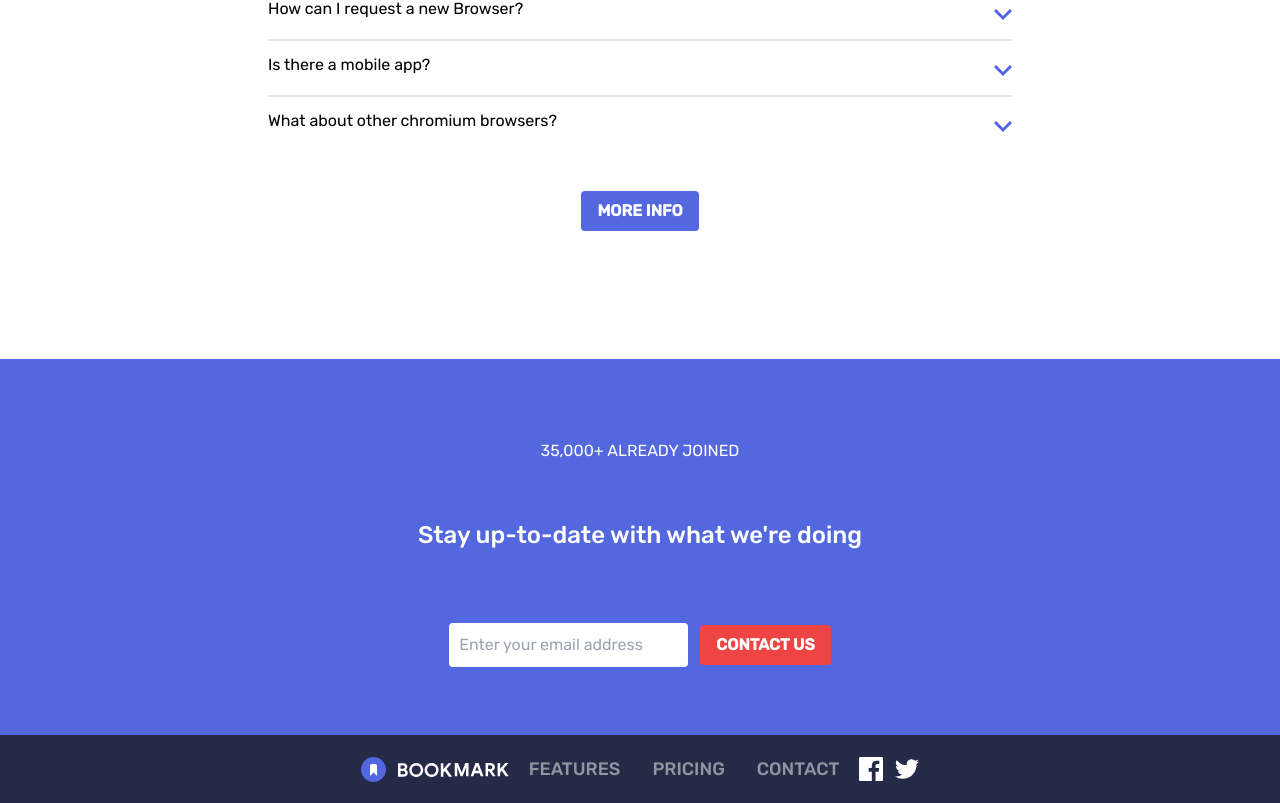
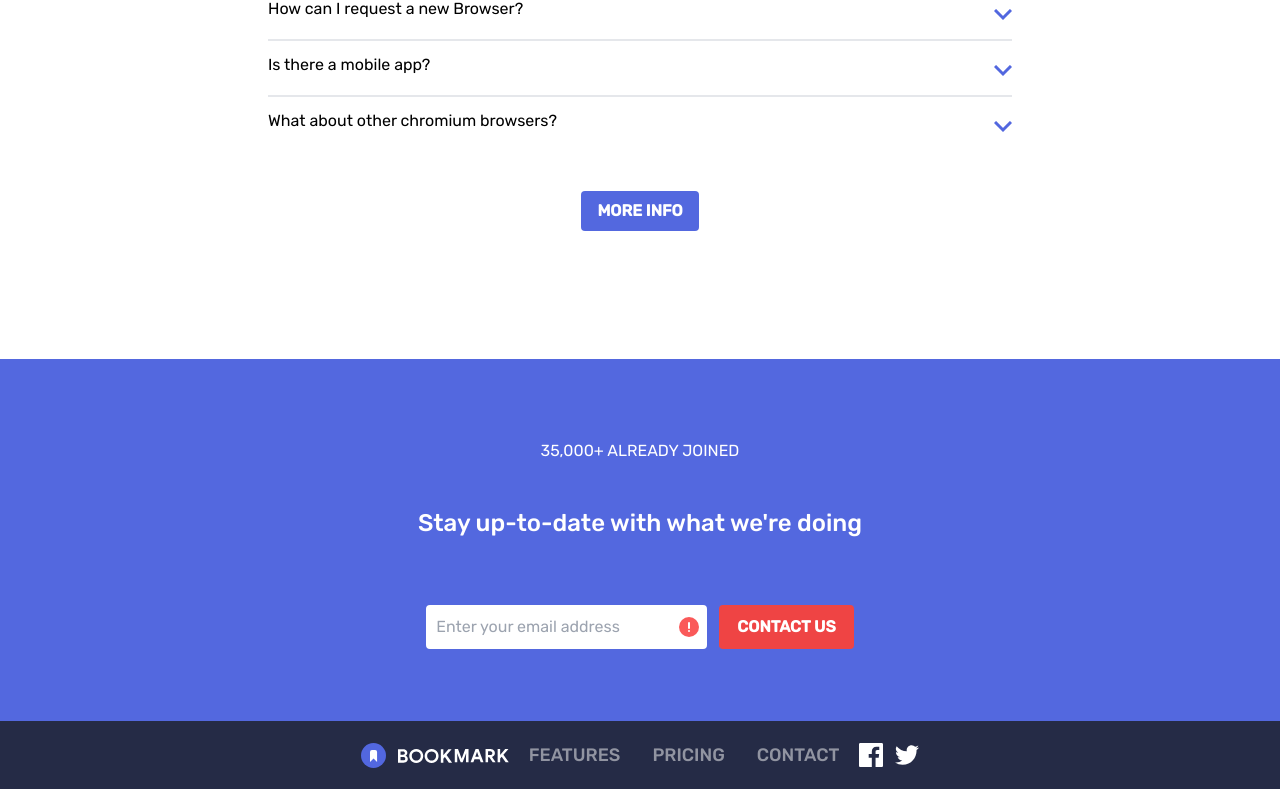
Before and after one commit to kenghtt/bookmark-landing-page, a React (Vite) app: page / in a window 1280 px wide. Shown: the part 2333-3136 px from the top of the page. Built offline with nearby package versions, Linux system fonts and the light colour scheme.

Commit message:
Add validation

```diff
--- a/src/components/layout/ContactUsForm/ContactUsForm.jsx
+++ b/src/components/layout/ContactUsForm/ContactUsForm.jsx
@@ -4,9 +4,10 @@ import validator from "validator";
 function ContactUsForm() {
     const [isValidEmail, setIsValidEmail] = useState(true);
 
+    let emailBorder = isValidEmail ? 'border-white' : 'border-red-500';
+    let rounded = isValidEmail ? 'rounded' : 'rounded-t';
     const validateEmail = (e) => {
-        var email = e.target.parentElement.querySelector('input').value
-
+        var email = e.target.parentElement.parentElement.querySelector('input').value
 
         if (validator.isEmail(email)) {
             setIsValidEmail(true);
@@ -19,21 +20,32 @@ function ContactUsForm() {
     };
     return (
         <div className="bg-softBlue   mt-[10%] w-auto">
-            <div className="grid grid-rows-3 text-center pb-[5%] ">
+            <div className="grid grid-rows-3 text-center pb-[3%] ">
                 <div className="mt-20">
                     <p className="text-white">35,000+ ALREADY JOINED</p>
                 </div>
-                <div className="mt-14">
+                <div className="mt-10">
                     <h1 className="text-white font-medium ">Stay up-to-date with what we're doing</h1>
                 </div>
-                <section className="mt-14 h-[100%]" onSubmit='return false'>
-                    <form className='h-[100%]'>
-                        <input type="email" className="py-2 px-2 border-2 border-white rounded mr-3" id="lname"
-                               name="lname" placeholder="Enter your email address" />
-                        {/*<span className="text-xs text-red-700" id="passwordHelp">Your password is too short.</span>*/}
+                <section className="mt-5 h-[100%]" onSubmit='return false'>
+                    <form className='flex flex-row h-[100%] justify-center'>
+                        <div className="grid grid-rows-2 relative self-center mr-3">
+                            <input type="email" className={`py-2 pl-2 pr-[50px] border-2 border-white ${rounded} ${emailBorder}`}
+                                   id="lname" name="lname" placeholder="Enter your email address"/>
+                            <img className='absolute right-2 top-3' src="../images/icon-error.svg" alt="error icon"/>
 
-                        <button type='button'  onClick={e => validateEmail(e)} className="py-2 btn btn-primary self-center bg-red-500 ">Contact Us
-                        </button>
+                            {
+                                !isValidEmail &&
+                                <span className="text-xs text-white bg-red-500 h-5 text-left pl-2" id="passwordHelp">Whoops, make sure it's an email</span>
+
+                            }
+                        </div>
+                        <div className="grid grid-rows-2 self-center">
+                            <button type='button' onClick={e => validateEmail(e)}
+                                    className="py-2 btn btn-primary self-center bg-red-500 border-2 border-red-500 hover:text-red-500 ">
+                                Contact Us
+                            </button>
+                        </div>
                     </form>
                 </section>
             </div>
```
